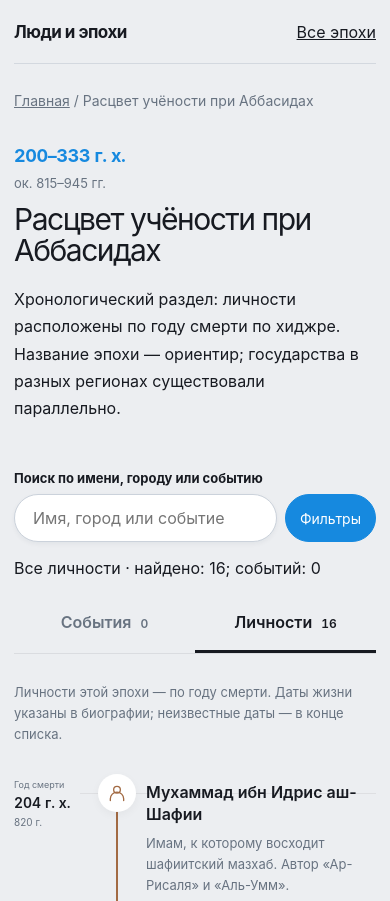
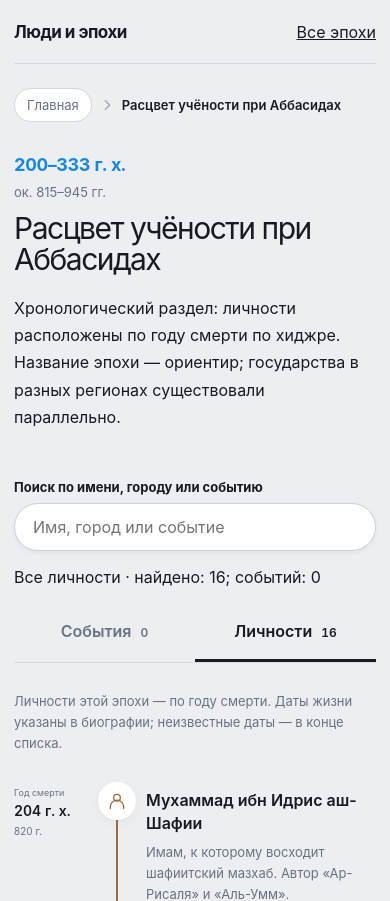
Before and after one commit to Nuruddin999/tarih, a Next.js app: page /epochs/abbasid-scholarship/ in a window 390 px wide. Shown: the top 901 px of the page. Built offline with nearby package versions, Linux system fonts and the light colour scheme.

Commit message:
Polish the mobile epoch timeline

```diff
--- a/src/app/epochs/[id]/page.tsx
+++ b/src/app/epochs/[id]/page.tsx
@@ -20,7 +20,13 @@ export default async function EpochPage({ params }: Props) {
   const period = periods[index];
   return <main className="chronology">
     <header className="site-header"><Link href="/" className="brand">Люди и эпохи</Link><Link href="/#epochs">Все эпохи</Link></header>
-    <nav className="breadcrumbs" aria-label="Хлебные крошки"><Link href="/">Главная</Link><span aria-hidden="true"> / </span><span aria-current="page">{period.title}</span></nav>
+    <nav className="breadcrumbs" aria-label="Хлебные крошки">
+      <ol>
+        <li><Link href="/">Главная</Link></li>
+        <li aria-hidden="true"><svg viewBox="0 0 16 16" fill="none"><path d="m6 3 5 5-5 5" /></svg></li>
+        <li aria-current="page">{period.title}</li>
+      </ol>
+    </nav>
     <section className="epoch-intro"><DateLabel date={period.dates} large /><h1>{period.title}</h1><p>{period.description}</p></section>
     <ChronologyExplorer periodId={id} />
     <nav className="epoch-pagination" aria-label="Соседние эпохи">{index > 0 ? <Link href={`/epochs/${periods[index - 1].id}/`}>← {periods[index - 1].title}</Link> : <Link href="/">Все эпохи</Link>}{index < periods.length - 1 && <Link href={`/epochs/${periods[index + 1].id}/`}>{periods[index + 1].title} →</Link>}</nav>
--- a/src/app/globals.css
+++ b/src/app/globals.css
@@ -1347,7 +1347,15 @@ html:has(.event-person-dialog[open]) { overflow: hidden; }
 .epoch-card__bottom { margin-top: auto; padding-top: 18px; border-top: 1px solid var(--border); font-size: 14px; }
 .directory-about { margin-top: 56px; max-width: 720px; }
 .directory-about summary { cursor: pointer; padding: 14px 0; }
-.breadcrumbs { margin-top: 24px; font-size: 14px; line-height: 1.8; color: var(--muted); }
+.breadcrumbs { margin-top: 24px; color: var(--muted); }
+.breadcrumbs ol { display: flex; align-items: center; flex-wrap: wrap; gap: 8px; margin: 0; padding: 0; list-style: none; }
+.breadcrumbs li { min-width: 0; }
+.breadcrumbs li:first-child a { display: inline-flex; align-items: center; min-height: 34px; padding: 5px 12px; border: 1px solid var(--border); border-radius: 999px; background: var(--surface); color: var(--muted); font-size: 13px; line-height: 1.4; text-decoration: none; transition: color .15s, border-color .15s, background .15s; }
+.breadcrumbs li:first-child a:hover { color: var(--ink); border-color: #c9d2dd; background: #fff; }
+.breadcrumbs li:nth-child(2) { display: grid; place-items: center; color: #9aa3af; }
+.breadcrumbs li:nth-child(2) svg { width: 14px; height: 14px; }
+.breadcrumbs li:nth-child(2) path { stroke: currentColor; stroke-width: 1.5; stroke-linecap: round; stroke-linejoin: round; }
+.breadcrumbs li[aria-current="page"] { overflow: hidden; color: var(--ink); font-size: 13px; font-weight: 600; line-height: 1.45; text-overflow: ellipsis; white-space: nowrap; }
 .epoch-intro { padding: 32px 0; max-width: 820px; }
 .epoch-explorer .period__summary[hidden] { display: none; }
 .epoch-pagination { display: flex; justify-content: space-between; gap: 24px; padding: 36px 0; line-height: 1.5; }
@@ -1540,6 +1548,7 @@ body:has(.home-page) { background: #f4f4f5; color: #000; font-family: ui-rounded
 .epoch-timeline__list { list-style: none; margin: 0; padding: 0; }
 .epoch-timeline__row { display: grid; grid-template-columns: 140px minmax(0, 1fr); position: relative; min-height: 140px; }
 .epoch-timeline__row::before { content: ""; position: absolute; top: 24px; left: 0; right: 0; height: 1px; background: #dedfe2; }
+.epoch-explorer .epoch-timeline__row::before { display: none; }
 .epoch-timeline__date { position: relative; padding: 10px 12px 24px 0; }
 .epoch-timeline__date .historical-date { gap: 4px; background: var(--background); width: fit-content; padding-right: 10px; }
 .epoch-timeline__date .historical-date__hijri { font-size: 17px; }
--- a/src/components/chronology/ChronologyExplorer.tsx
+++ b/src/components/chronology/ChronologyExplorer.tsx
@@ -124,7 +124,7 @@ export function ChronologyExplorer({ periodId }: { periodId?: string }) {
   }, [pendingPeriod, category, query]);
 
   return <div className={`chronology-layout ${periodId ? "epoch-explorer" : ""}`}>
-    <MobileFilters category={category} query={query} selected={selected} onQueryChange={setQuery}
+    <MobileFilters category={category} showFiltersButton={!periodId} query={query} selected={selected} onQueryChange={setQuery}
       getPeriods={(filter, search) => filterPeriods(filter, search.trim().toLocaleLowerCase("ru").replaceAll("ё", "е"))}
       onApply={(filter, search, person, periodId) => {
         changeCategory(filter, false, false);
--- a/src/components/chronology/MobileFilters.tsx
+++ b/src/components/chronology/MobileFilters.tsx
@@ -8,6 +8,7 @@ import { ComparisonPanel } from "./ComparisonPanel";
 type Category = PersonCategory | "all";
 type Props = {
   category: Category;
+  showFiltersButton?: boolean;
   query: string;
   selected: string;
   onQueryChange: (query: string) => void;
@@ -15,7 +16,7 @@ type Props = {
   onApply: (category: Category, query: string, selected: string, periodId?: string) => void;
 };
 
-export function MobileFilters({ category, query, selected, onQueryChange, getPeriods, onApply }: Props) {
+export function MobileFilters({ category, showFiltersButton = true, query, selected, onQueryChange, getPeriods, onApply }: Props) {
   const dialogRef = useRef<HTMLDialogElement>(null);
   const [isOpen, setIsOpen] = useState(false);
   const [draft, setDraft] = useState<Category>(category);
@@ -59,12 +60,12 @@ export function MobileFilters({ category, query, selected, onQueryChange, getPer
       <div className="mobile-filter-toolbar__row">
         <input id="mobile-person-search" type="search" value={query}
           onChange={event => onQueryChange(event.target.value)} placeholder="Имя, город или событие" />
-        <button type="button" onClick={openFilters} aria-haspopup="dialog">
+        {showFiltersButton && <button type="button" onClick={openFilters} aria-haspopup="dialog">
           Фильтры{category !== "all" && <span className="mobile-filter-badge" aria-label="1 активный фильтр">1</span>}
-        </button>
+        </button>}
       </div>
     </div>
-    <dialog ref={dialogRef} className="mobile-filter-dialog" aria-labelledby="mobile-filter-title"
+    {showFiltersButton && <dialog ref={dialogRef} className="mobile-filter-dialog" aria-labelledby="mobile-filter-title"
       onClose={() => setIsOpen(false)}>
       <div className="mobile-filter-dialog__panel">
         <header className="mobile-filter-dialog__header">
@@ -109,6 +110,6 @@ export function MobileFilters({ category, query, selected, onQueryChange, getPer
           </button>
         </footer>
       </div>
-    </dialog>
+    </dialog>}
   </>;
 }
```
